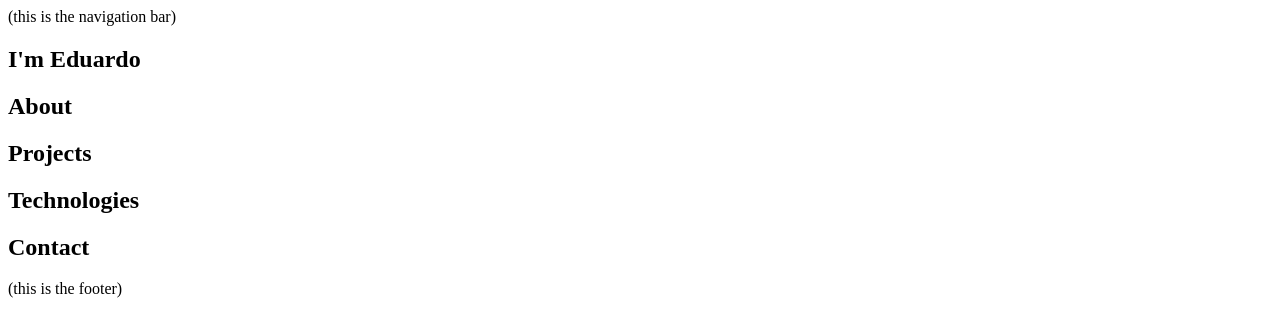
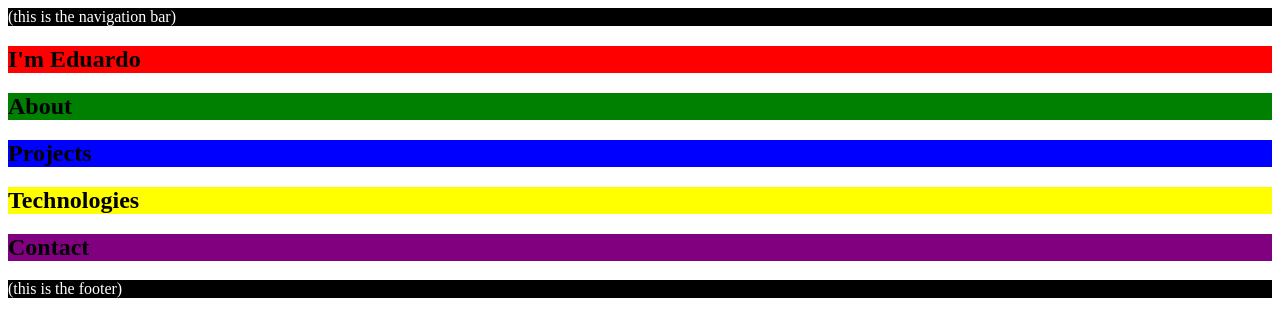
Before and after one commit to elalienx/backend-portofolio, a React (Create React App) app: page / in a window 1280 px wide. Shown: the top 336 px of the page. Built offline with nearby package versions, Linux system fonts and the light colour scheme.

Commit message:
finished the basic skeleton

```diff
--- a/src/App.jsx
+++ b/src/App.jsx
@@ -6,6 +6,7 @@ import Contact from "./sections/Contact";
 import Hero from "./sections/Hero";
 import Projects from "./sections/Projects";
 import Technologies from "./sections/Technologies";
+import "./styles/style.css";
 
 export default function App() {
   return (
--- /dev/null
+++ b/src/styles/components/footer.css
@@ -0,0 +1,4 @@
+.footer {
+  background-color: black;
+  color: white;
+}
--- /dev/null
+++ b/src/styles/components/navigation-bar.css
@@ -0,0 +1,4 @@
+.navigation-bar {
+  background-color: black;
+  color: white;
+}
--- /dev/null
+++ b/src/styles/sections/about.css
@@ -0,0 +1,3 @@
+.about {
+  background-color: green;
+}
--- /dev/null
+++ b/src/styles/sections/contact.css
@@ -0,0 +1,3 @@
+.contact {
+  background-color: purple;
+}
--- /dev/null
+++ b/src/styles/sections/hero.css
@@ -0,0 +1,3 @@
+.hero {
+  background-color: red;
+}
--- /dev/null
+++ b/src/styles/sections/projects.css
@@ -0,0 +1,3 @@
+.projects {
+  background-color: blue;
+}
--- /dev/null
+++ b/src/styles/sections/technologies.css
@@ -0,0 +1,3 @@
+.technologies {
+  background-color: yellow;
+}
--- /dev/null
+++ b/src/styles/style.css
@@ -0,0 +1,15 @@
+/* Base */
+@import url("./base/variables.css");
+@import url("./base/typography.css");
+@import url("./base/layout.css");
+
+/* Components */
+@import url("./components/footer.css");
+@import url("./components/navigation-bar.css");
+
+/* Sections */
+@import url("./sections/about.css");
+@import url("./sections/contact.css");
+@import url("./sections/hero.css");
+@import url("./sections/projects.css");
+@import url("./sections/technologies.css");
```
Also changed, not shown: src/styles/base/layout.css (added), src/styles/base/typography.css (added), src/styles/base/variables.css (added).
